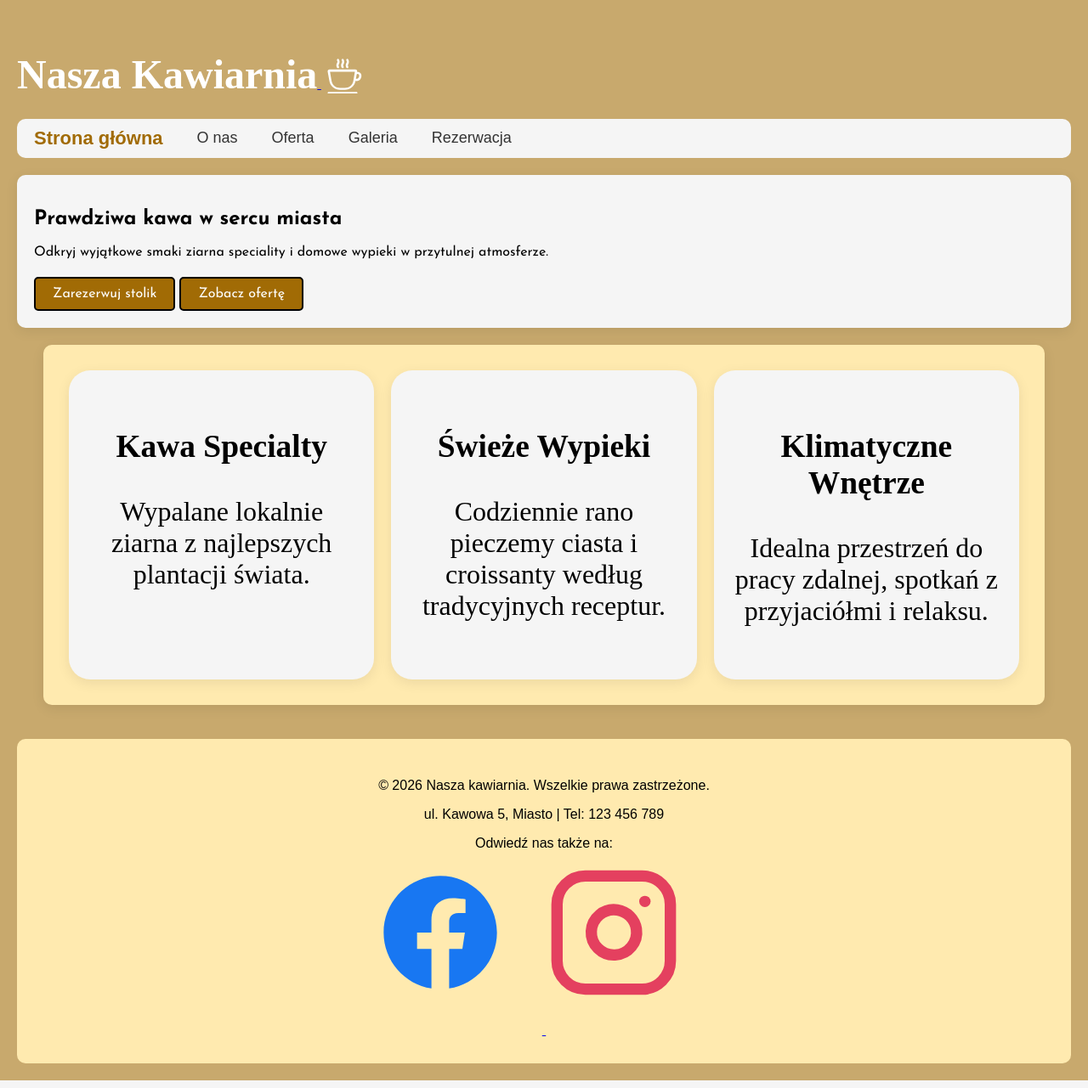
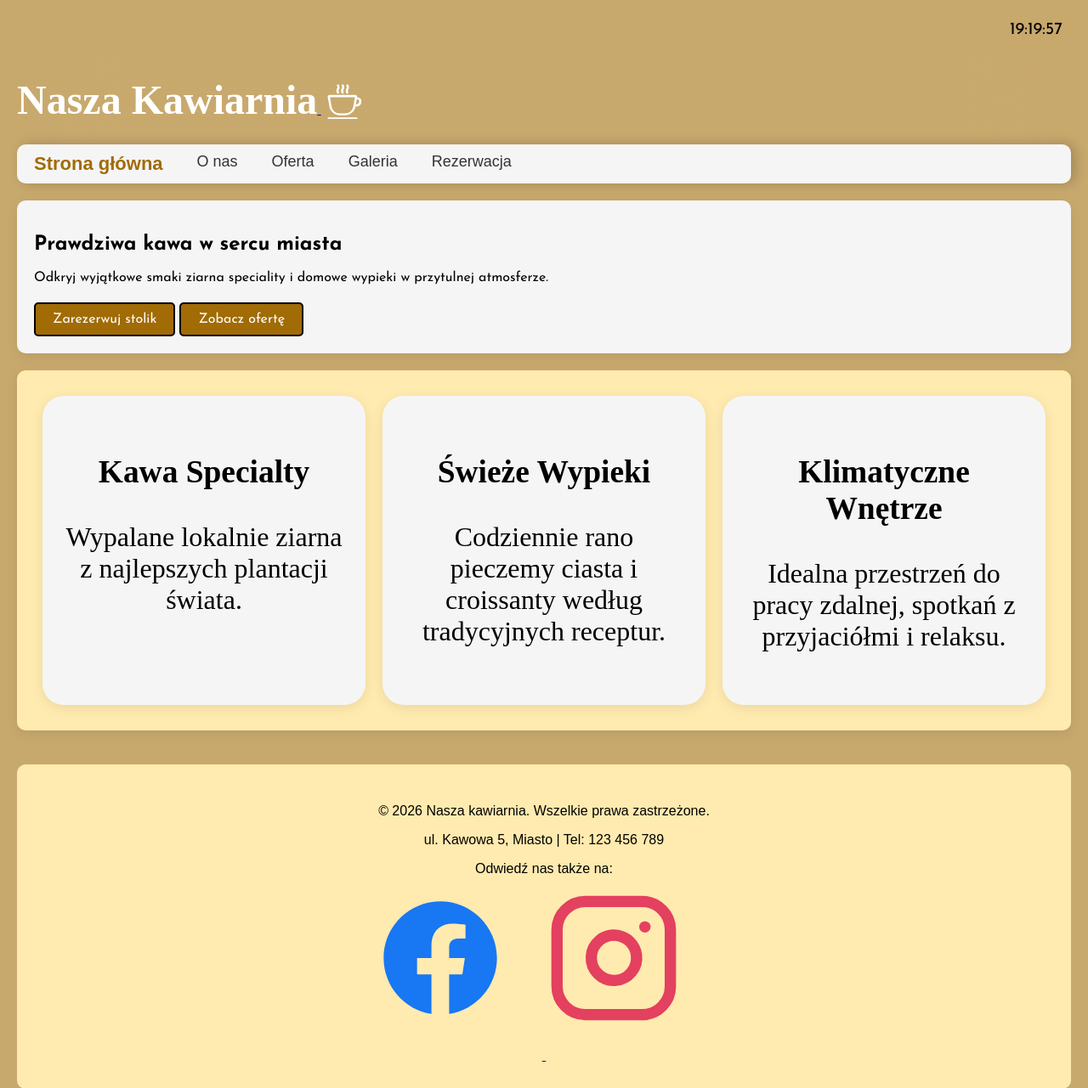
Before and after one commit to mateusz-desperak/project-www, a PHP site: page / in a window 1280 px wide. Shown: the top 1281 px of the page at 85% size. Run offline with PHP 8.4, Linux system fonts and the light colour scheme; some web fonts are replaced.

Commit message:
add clock, sticky menu

```diff
--- a/css/style.css
+++ b/css/style.css
@@ -7,6 +7,14 @@ body {
     margin: 0;
     padding: 20px;
     font-family: Arial, sans-serif;
+}
+
+.clock {
+    font-family: 'Josefin Sans', sans-serif;
+    font-size: 20px;
+    color: #000000;
+    text-align: right;
+    padding: 5px 10px;
 }
 
 header h2 {
@@ -38,16 +46,23 @@ header h2 {
 }
 
 .main-nav {
-    display: none;
-    width: 100%;
+    position: fixed;
+    top: 0;
+    left: -280px;
+    width: 280px;
+    height: 100vh;
     background-color: #f5f5f5;
-    padding: 20px;
-    border-radius: 10px;
+    padding: 80px 20px 20px 20px;
+    box-shadow: 5px 0 15px rgba(0, 0, 0, 0.2);
+    transition: left 0.3s ease-in-out;
+    z-index: 1000;
 }
 
+
 .main-nav.active {
-    display: block;
+    left: 0;
 }
+
 
 .main-nav ul {
     list-style: none;
@@ -55,8 +70,8 @@ header h2 {
     margin: 0;
     display: flex;
     flex-direction: column;
-    gap: 10px;
-    align-items: center;
+    gap: 20px;
+    align-items: flex-start;
 }
 
 .main-nav a {
@@ -316,9 +331,11 @@ footer {
         display: none;
     }
 
-    .main-nav {
-        display: block;
+.main-nav {
+        position: static;
+        left: auto;
         width: auto;
+        height: auto;
         background-color: #f5f5f5;
         padding: 20px;
         border-radius: 10px;
@@ -326,7 +343,7 @@ footer {
 
     .main-nav ul {
         flex-direction: row;
-          gap: 15px;
+        gap: 15px;
     }
 
     .reservation-form {
@@ -342,6 +359,15 @@ footer {
 
 
 @media (min-width: 800px) {
+
+header {
+    position: sticky;
+    top: 0;
+    z-index: 1000;
+    backdrop-filter: blur(50px);
+    -webkit-backdrop-filter: blur(50px);
+}
+
     header h2 {
         font-size: 48px;
     }
@@ -350,6 +376,7 @@ footer {
     .main-nav {
         width: auto;
         padding: 10px 20px;
+
     }
 
     .main-nav ul {
@@ -358,7 +385,7 @@ footer {
     }
 
     .features {
-        width: 95%;
+        width: 100%;
         padding: 30px;
         grid-template-columns: repeat(3, 1fr);
     }
--- a/galeria.html
+++ b/galeria.html
@@ -23,7 +23,10 @@
         <a href="index.html">
             <img src="img/favicon.svg" alt="Ikona kawy" class="logo">
         </a>
-        <nav class="main-nav">
+        <button class="hamburger" id="hamburger-btn" aria-label="Otwórz menu">
+        &#9776;
+        </button>
+        <nav class="main-nav" id="main-nav">
             <ul>
                 <li><a href="index.html">Strona główna</a></li>
                 <li><a href="o-nas.html">O nas</a></li>
--- a/index.html
+++ b/index.html
@@ -20,7 +20,7 @@
 
 <body>
     <header class="site-header">
-
+        <div id="live-clock" class="clock"></div>
 
         <a href="index.html">
             <h2>Nasza Kawiarnia</h2>
--- a/js/main.js
+++ b/js/main.js
@@ -6,8 +6,35 @@ if (yearSpan) {
 const hamburgerBtn = document.getElementById('hamburger-btn');
 const mainNav = document.getElementById('main-nav');
 
-// 2. Nasłuchujemy kliknięcia w przycisk hamburgera
-hamburgerBtn.addEventListener('click', () => {
-    // 3. Metoda toggle dopisuje klasę 'active', jeśli jej nie ma, lub ją usuwa, jeśli jest
+hamburgerBtn.addEventListener('click', (event) => {
+    event.stopPropagation();
     mainNav.classList.toggle('active');
 });
+
+document.addEventListener('click', () => {
+    mainNav.classList.remove('active');
+});
+
+function updateClock() {
+    const now = new Date();
+
+    // Pobieramy godziny, minuty i sekundy i formatujemy je tak, aby zawsze miały 2 cyfry (np. 09 zamiast 9)
+    const hours = String(now.getHours()).padStart(2, '0');
+    const minutes = String(now.getMinutes()).padStart(2, '0');
+    const seconds = String(now.getSeconds()).padStart(2, '0');
+
+    // Składamy w ładny format np. "14:05:32"
+    const timeString = `${hours}:${minutes}:${seconds}`;
+
+    // Wrzucamy tekst do naszego elementu w HTML
+    const clockElement = document.getElementById('live-clock');
+    if (clockElement) {
+        clockElement.textContent = timeString;
+    }
+}
+
+// Uruchamiamy od razu po załadowaniu...
+updateClock();
+
+// ...i odświeżamy co 1 sekundę (1000 milisekund)
+setInterval(updateClock, 1000);
--- a/o-nas.html
+++ b/o-nas.html
@@ -24,7 +24,10 @@
         <a href="index.html">
             <img src="img/favicon.svg" alt="Ikona kawy" class="logo">
         </a>
-        <nav class="main-nav">
+        <button class="hamburger" id="hamburger-btn" aria-label="Otwórz menu">
+        &#9776;
+        </button>
+        <nav class="main-nav" id="main-nav">
             <ul>
                 <li><a href="index.html">Strona główna</a></li>
                 <li><a href="o-nas.html" class="active">O nas</a></li>
--- a/oferta.html
+++ b/oferta.html
@@ -26,7 +26,10 @@
         <a href="index.html">
             <img src="img/favicon.svg" alt="Ikona kawy" class="logo">
         </a>
-        <nav class="main-nav">
+    <button class="hamburger" id="hamburger-btn" aria-label="Otwórz menu">
+        &#9776;
+    </button>
+        <nav class="main-nav" id="main-nav">
             <ul>
                 <li><a href="index.html">Strona główna</a></li>
                 <li><a href="o-nas.html">O nas</a></li>
--- a/rezerwacja.html
+++ b/rezerwacja.html
@@ -21,7 +21,10 @@
         <a href="index.html">
             <img src="img/favicon.svg" alt="Ikona kawy" class="logo">
         </a>
-        <nav class="main-nav">
+        <button class="hamburger" id="hamburger-btn" aria-label="Otwórz menu">
+        &#9776;
+        </button>
+        <nav class="main-nav" id="main-nav">
             <ul>
                 <li><a href="index.html">Strona główna</a></li>
                 <li><a href="o-nas.html">O nas</a></li>
```
